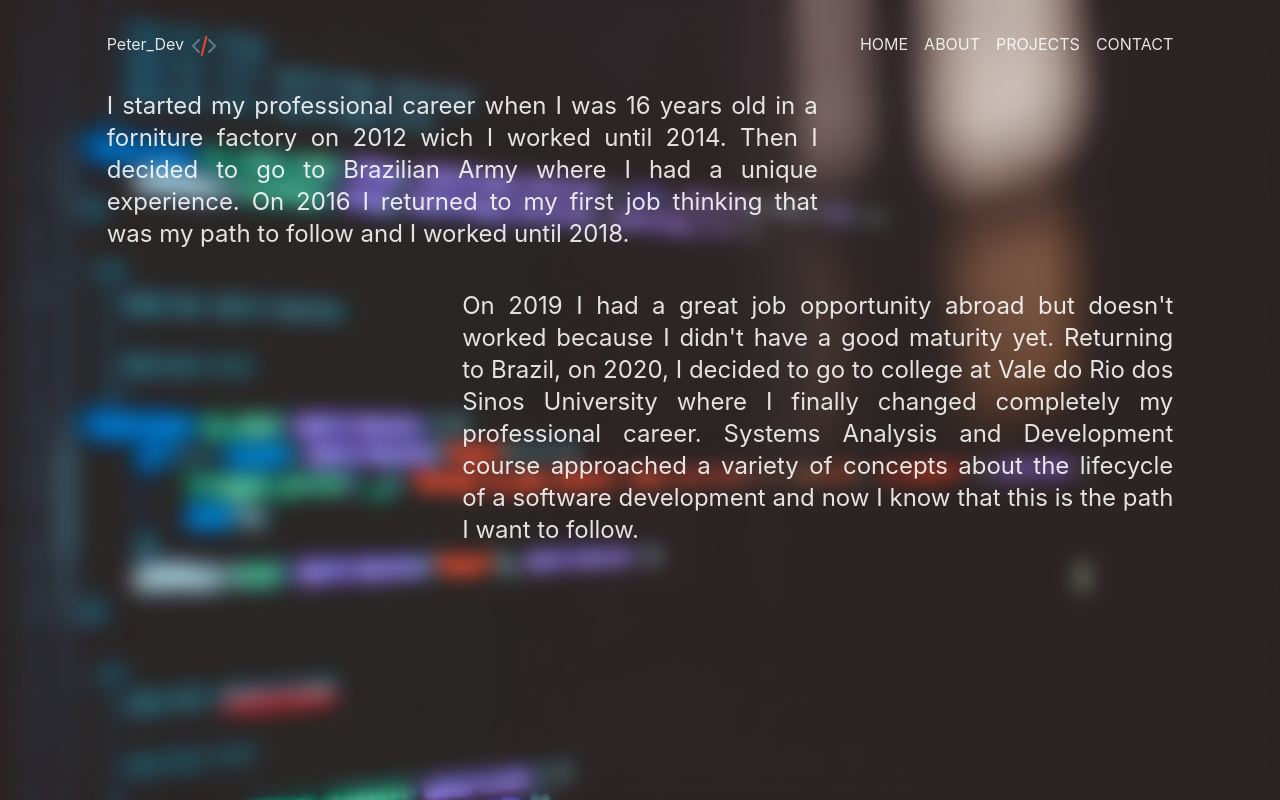
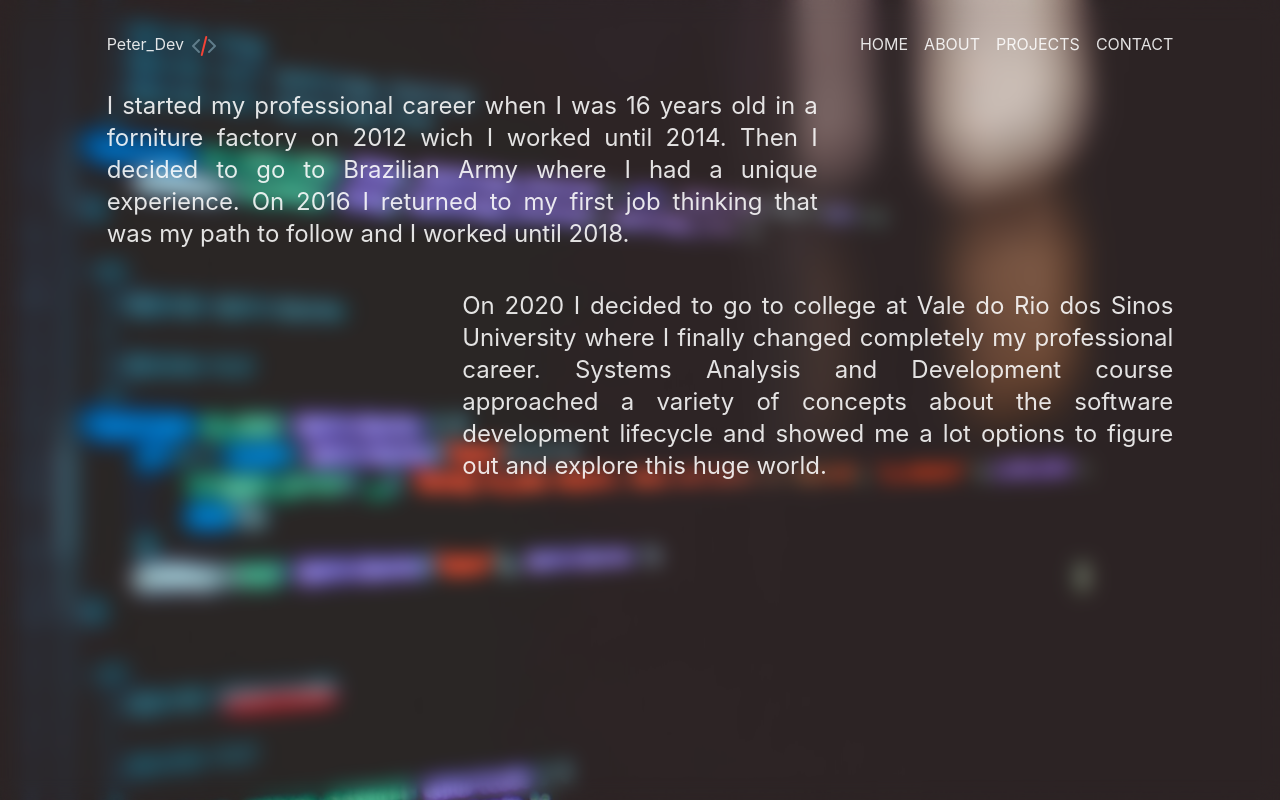
Before and after one commit to pedrolinck/peter-dev, a React (Vite) app: page /About in a window 1280 px wide. Built offline with nearby package versions, Linux system fonts and the light colour scheme.

Commit message:
change about section

```diff
--- a/src/pages/About.jsx
+++ b/src/pages/About.jsx
@@ -7,8 +7,7 @@ export default function AboutPage(){
         I started my professional career when I was 16 years old in a forniture factory on 2012 wich I worked until 2014. Then I decided to go to Brazilian Army where I had a unique experience. On 2016 I returned to my first job thinking that was my path to follow and I worked until 2018.
       </p>
       <p className="w-4/6 text-2xl ml-auto text-justify">
-        On 2019 I had a great job opportunity abroad but doesn&apos;t worked because I didn&apos;t have a good maturity yet.
-        Returning to Brazil, on 2020, I decided to go to college at Vale do Rio dos Sinos University where I finally changed completely my professional career. Systems Analysis and Development course approached a variety of concepts about the lifecycle of a software development and now I know that this is the path I want to follow.
+        On 2020 I decided to go to college at Vale do Rio dos Sinos University where I finally changed completely my professional career. Systems Analysis and Development course approached a variety of concepts about the software development lifecycle and showed me a lot options to figure out and explore this huge world.
       </p>
     </div>
   )
```
